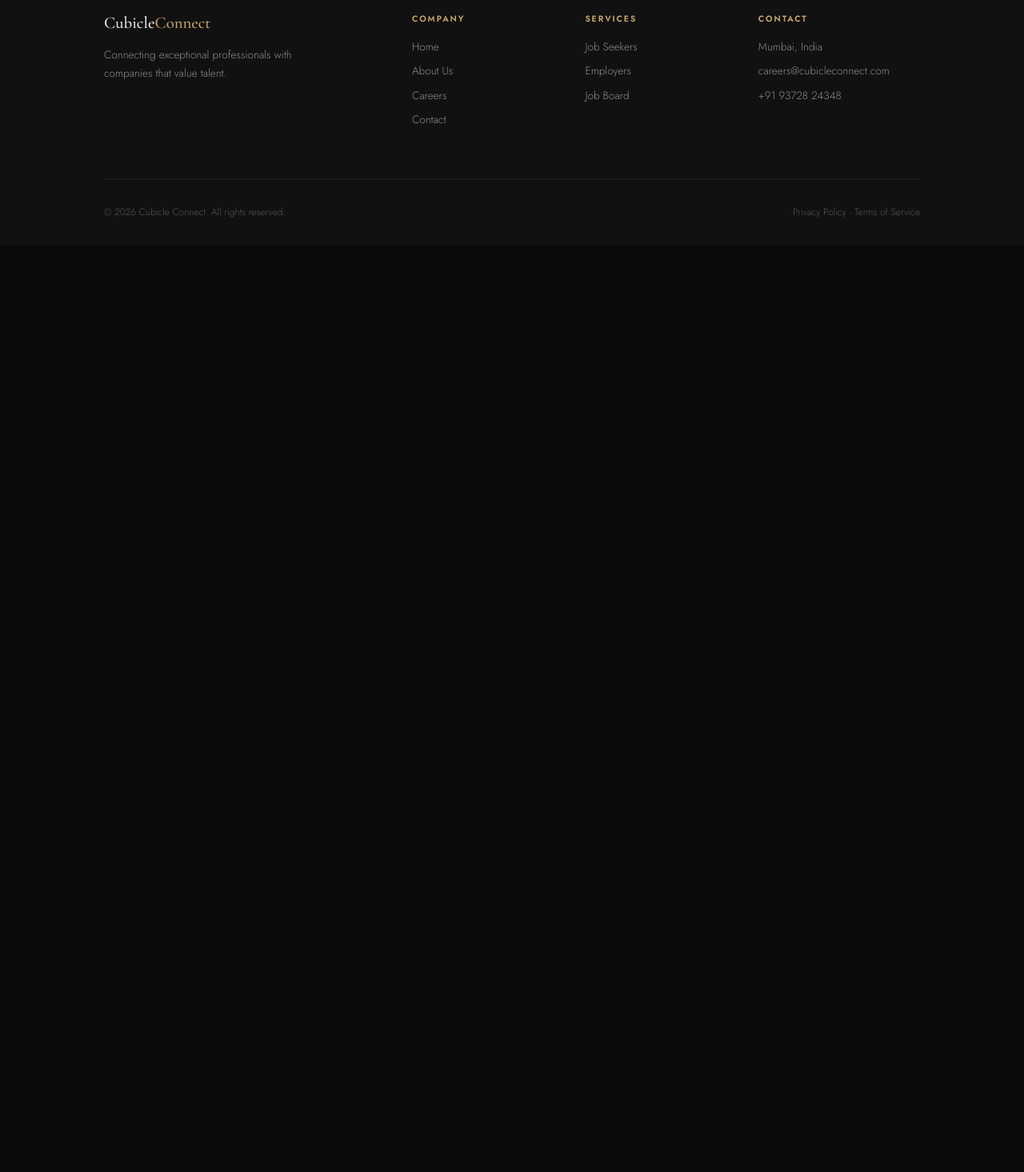
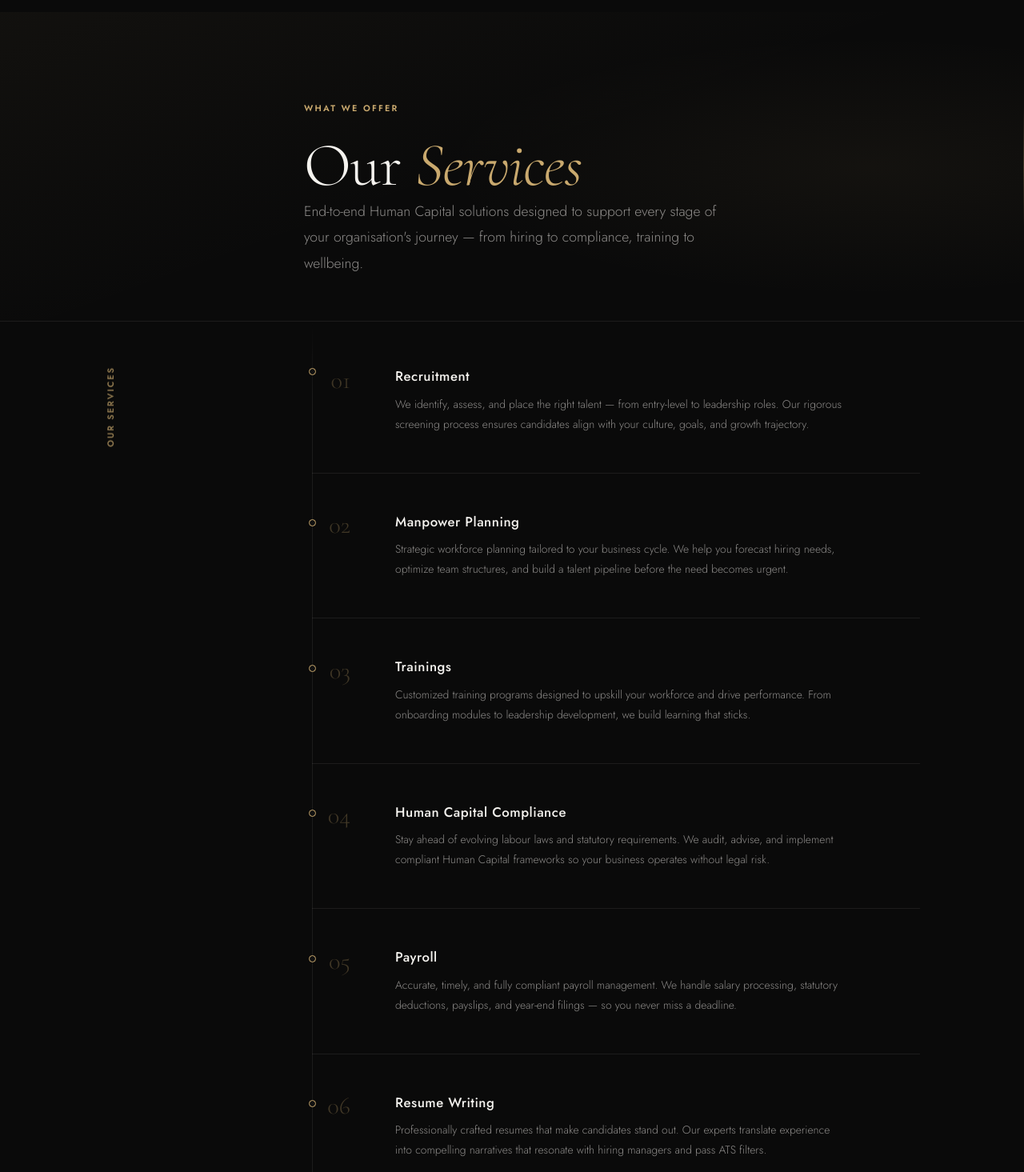
Before and after one commit to NabhyaIoT2026/cubicle-connect, a React (Create React App) app: page /services in a window 1280 px wide. Shown: the part 65-1530 px from the top of the page at 80% size. Before the commit the page ends 800 px from the top, so only its background shows below. Built offline with nearby package versions, Linux system fonts and the light colour scheme.

Commit message:
services page added

```diff
--- a/src/App.jsx
+++ b/src/App.jsx
@@ -9,6 +9,7 @@ import Employers from './pages/Employers';
 import JobBoard from './pages/JobBoard';
 import Careers from './pages/Careers';
 import Contact from './pages/Contact';
+import Services from './pages/Services';
 import './styles/global.css';
 
 function ScrollToTop() {
@@ -30,6 +31,7 @@ export default function App() {
         <Route path="/job-board" element={<JobBoard />} />
         <Route path="/careers" element={<Careers />} />
         <Route path="/contact" element={<Contact />} />
+        <Route path="/services" element={<Services />} />
       </Routes>
       <Footer />
     </BrowserRouter>
--- /dev/null
+++ b/src/pages/Services.css
@@ -0,0 +1,210 @@
+/* SERVICES HERO */
+.services-hero {
+  min-height: 44vh;
+  display: flex;
+  align-items: flex-end;
+  position: relative;
+  padding: 7rem 0 3.5rem;
+  background:
+    linear-gradient(160deg, rgba(201,169,110,0.04) 0%, transparent 50%),
+    radial-gradient(ellipse 60% 60% at 85% 50%, rgba(201,169,110,0.05) 0%, transparent 70%);
+}
+
+.services-hero__sub {
+  max-width: 560px;
+}
+
+.services-hero__line {
+  position: absolute;
+  right: 0;
+  top: 50%;
+  width: 1px;
+  height: 40%;
+  background: linear-gradient(to bottom, transparent, var(--border-gold), transparent);
+  transform: translateY(-50%);
+}
+
+/* SERVICES LIST */
+.services-list {
+  padding: 0 0 5rem;
+}
+
+.services-list .container {
+  display: flex;
+  gap: 5rem;
+}
+
+/* Left: sticky rotated label */
+.services-list__label {
+  flex-shrink: 0;
+  width: 180px;
+  padding-top: 3.5rem;
+}
+
+.services-list__label span {
+  display: block;
+  font-size: 0.68rem;
+  font-weight: 600;
+  letter-spacing: 0.18em;
+  text-transform: uppercase;
+  color: var(--gold);
+  opacity: 0.7;
+  writing-mode: vertical-rl;
+  transform: rotate(180deg);
+  position: sticky;
+  top: 8rem;
+}
+
+/* Right: flowing items */
+.services-items {
+  flex: 1;
+  position: relative;
+}
+
+/* Continuous vertical connecting line */
+.services-items::before {
+  content: '';
+  position: absolute;
+  left: 0;
+  top: 0;
+  bottom: 0;
+  width: 1px;
+  background: linear-gradient(
+    to bottom,
+    transparent 0%,
+    var(--border) 8%,
+    var(--border) 92%,
+    transparent 100%
+  );
+}
+
+.service-item {
+  display: grid;
+  grid-template-columns: 72px 1fr;
+  gap: 0 2rem;
+  padding: 3rem 0;
+  border-bottom: 1px solid var(--border);
+  position: relative;
+  transition: background 0.3s;
+}
+
+.service-item:first-child {
+  padding-top: 3.5rem;
+}
+
+.service-item:last-child {
+  border-bottom: none;
+}
+
+/* Dot on the timeline line */
+.service-item::before {
+  content: '';
+  position: absolute;
+  left: -4px;
+  top: 3.6rem;
+  width: 9px;
+  height: 9px;
+  border-radius: 50%;
+  border: 1px solid var(--gold);
+  background: var(--dark, #0d0d0d);
+  transition: background 0.3s, box-shadow 0.3s;
+}
+
+.service-item:hover::before {
+  background: var(--gold);
+  box-shadow: 0 0 14px rgba(201,169,110,0.5);
+}
+
+.service-item__num {
+  font-family: var(--font-display);
+  font-size: 1.9rem;
+  font-weight: 300;
+  color: var(--gold);
+  opacity: 0.28;
+  line-height: 1;
+  padding-top: 0.15rem;
+  text-align: right;
+  padding-right: 1.5rem;
+  transition: opacity 0.3s;
+}
+
+.service-item:hover .service-item__num {
+  opacity: 0.65;
+}
+
+.service-item__body {
+  display: flex;
+  flex-direction: column;
+  gap: 0.65rem;
+}
+
+.service-item__title {
+  font-family: var(--font-body);
+  font-weight: 500;
+  font-size: 1.05rem;
+  letter-spacing: 0.03em;
+  color: var(--white);
+  margin: 0;
+  transition: color 0.3s;
+}
+
+.service-item:hover .service-item__title {
+  color: var(--gold);
+}
+
+.service-item__desc {
+  font-size: 0.87rem;
+  color: var(--white-dim);
+  line-height: 1.8;
+  margin: 0;
+  max-width: 560px;
+}
+
+/* BOTTOM CTA */
+.services-cta {
+  display: flex;
+  align-items: center;
+  justify-content: space-between;
+  gap: 2rem;
+  flex-wrap: wrap;
+}
+
+/* RESPONSIVE */
+@media (max-width: 900px) {
+  .services-list .container {
+    gap: 2.5rem;
+  }
+  .services-list__label {
+    width: 120px;
+  }
+}
+
+@media (max-width: 768px) {
+  .services-list .container {
+    flex-direction: column;
+    gap: 0;
+  }
+  .services-list__label {
+    width: 100%;
+    padding-top: 2.5rem;
+    padding-bottom: 0;
+  }
+  .services-list__label span {
+    writing-mode: horizontal-tb;
+    transform: none;
+    position: static;
+  }
+  .service-item {
+    grid-template-columns: 48px 1fr;
+    gap: 0 1.25rem;
+  }
+  .service-item__num {
+    font-size: 1.5rem;
+    padding-right: 0;
+    text-align: left;
+  }
+  .services-cta {
+    flex-direction: column;
+    align-items: flex-start;
+  }
+}
--- /dev/null
+++ b/src/pages/Services.jsx
@@ -0,0 +1,97 @@
+import './Services.css';
+
+const services = [
+  {
+    num: '01',
+    title: 'Recruitment',
+    desc: 'We identify, assess, and place the right talent — from entry-level to leadership roles. Our rigorous screening process ensures candidates align with your culture, goals, and growth trajectory.',
+  },
+  {
+    num: '02',
+    title: 'Manpower Planning',
+    desc: 'Strategic workforce planning tailored to your business cycle. We help you forecast hiring needs, optimize team structures, and build a talent pipeline before the need becomes urgent.',
+  },
+  {
+    num: '03',
+    title: 'Trainings',
+    desc: 'Customized training programs designed to upskill your workforce and drive performance. From onboarding modules to leadership development, we build learning that sticks.',
+  },
+  {
+    num: '04',
+    title: 'Human Capital Compliance',
+    desc: 'Stay ahead of evolving labour laws and statutory requirements. We audit, advise, and implement compliant Human Capital frameworks so your business operates without legal risk.',
+  },
+  {
+    num: '05',
+    title: 'Payroll',
+    desc: 'Accurate, timely, and fully compliant payroll management. We handle salary processing, statutory deductions, payslips, and year-end filings — so you never miss a deadline.',
+  },
+  {
+    num: '06',
+    title: 'Resume Writing',
+    desc: 'Professionally crafted resumes that make candidates stand out. Our experts translate experience into compelling narratives that resonate with hiring managers and pass ATS filters.',
+  },
+  {
+    num: '07',
+    title: 'Corporate Counselling',
+    desc: 'Confidential counselling support for employees and leadership teams. We address workplace stress, interpersonal conflicts, and performance concerns to foster a healthier, more productive environment.',
+  },
+];
+
+export default function Services() {
+  return (
+    <div className="page">
+
+      {/* HERO */}
+      <section className="services-hero">
+        <div className="container">
+          <span className="overline anim-fadeUp d1">What We Offer</span>
+          <h1 className="display anim-fadeUp d2">
+            Our <em>Services</em>
+          </h1>
+          <p className="body-text services-hero__sub anim-fadeUp d3">
+            End-to-end Human Capital solutions designed to support every stage of your organisation's journey — from hiring to compliance, training to wellbeing.
+          </p>
+        </div>
+        <div className="services-hero__line anim-fadeIn d4" />
+      </section>
+
+      <hr className="rule" />
+
+      {/* SERVICES — flowing timeline list */}
+      <section className="services-list">
+        <div className="container">
+          <div className="services-list__label">
+            <span>Our Services</span>
+          </div>
+          <div className="services-items">
+            {services.map((s) => (
+              <div key={s.num} className="service-item">
+                <div className="service-item__num">{s.num}</div>
+                <div className="service-item__body">
+                  <h3 className="service-item__title">{s.title}</h3>
+                  <p className="service-item__desc">{s.desc}</p>
+                </div>
+              </div>
+            ))}
+          </div>
+        </div>
+      </section>
+
+      <hr className="rule" />
+
+      {/* BOTTOM CTA */}
+      <section className="section-sm">
+        <div className="container">
+          <div className="services-cta">
+            <div>
+              <h2 className="headline"><em>Let's talk about</em><br />your requirements.</h2>
+            </div>
+            <a href="/contact" className="btn btn-gold">Get in Touch</a>
+          </div>
+        </div>
+      </section>
+
+    </div>
+  );
+}
```
